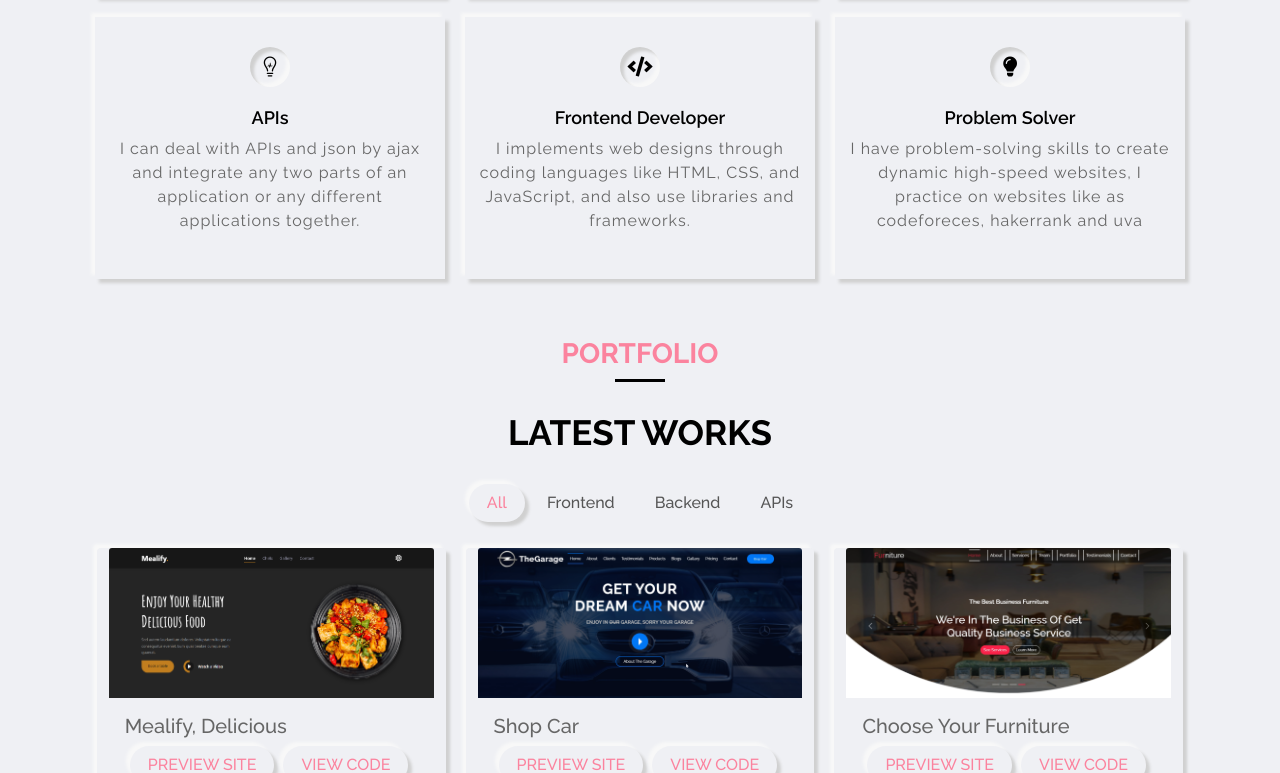
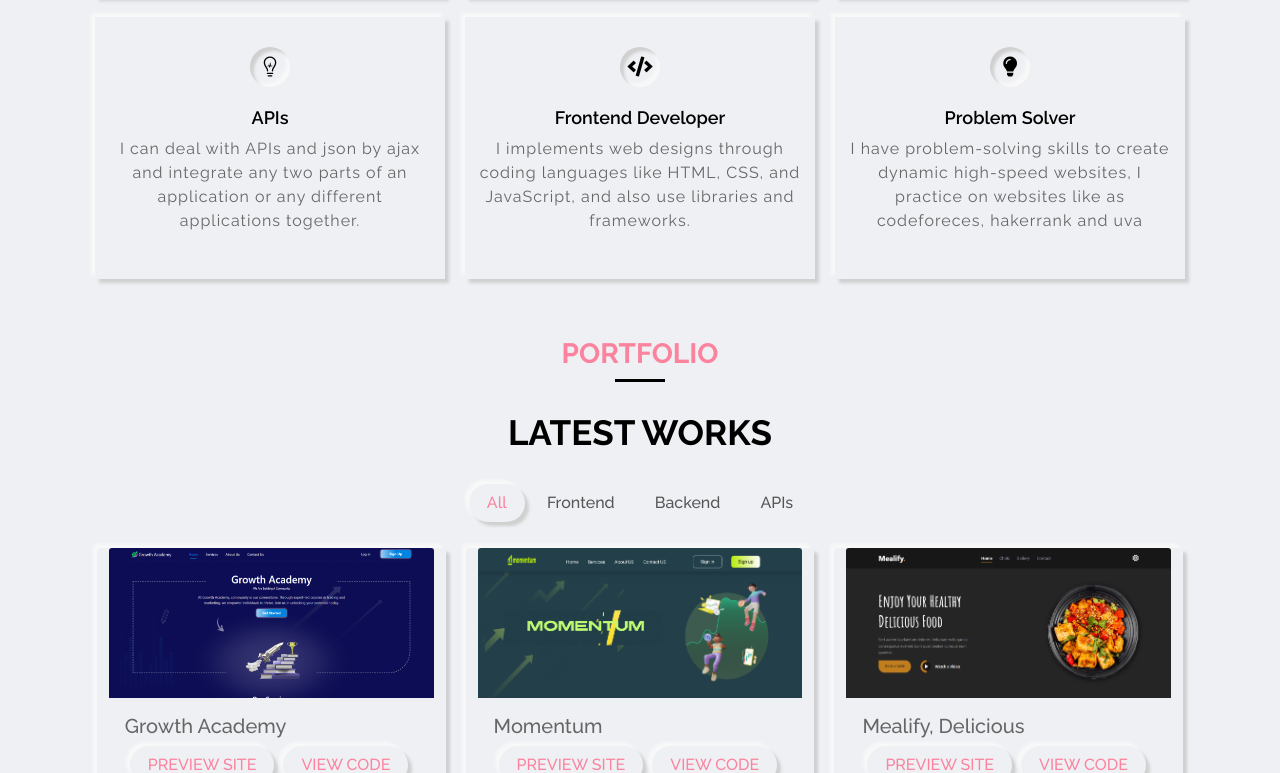
Before and after one commit to rezk55/RezkAbdelnabi, a plain HTML site: page index.html in a window 1280 px wide. Shown: the part 2027-2800 px from the top of the page. Drawn offline with nearby package versions, Linux system fonts and the light colour scheme.

Commit message:
Added new projects

```diff
--- a/index.html
+++ b/index.html
@@ -132,11 +132,7 @@
                     <div class="text d-flex align-items-center col-md-6">
                         <div class="info">
                             <p>Hello</p>
-<<<<<<< HEAD
                             <h2>I'm Rezk Abdelnabi</h2>
-=======
-                            <h2>I'm RezCoder</h2>
->>>>>>> c04a278c6f8f42f6a0a5441b164399afbc29fc19
                             <h1>Front End Developer</h1>
                             <a href="" class="btn-about-me outer-shadow hover-in-shadow">More About Me</a>
                         </div>
@@ -439,6 +435,29 @@
 
                 <!-- portfolio items start  -->
                 <div class="row portfolio-items justify-content-center mt-3">
+
+                     <!-- portfolio item start  -->
+                     <div class="mix category-frontend  category-apis card outer-shadow hover-in-shadow col-md-6 col-lg-4">
+                        <img src="images/thumb/project-14.png" class="card-img-top" alt="portfolio">
+                        <div class="card-body">
+                            <h5 class="card-title">Growth Academy</h5>
+                            <a href="https://growth-net.com/" class="btn outer-shadow hover-in-shadow">preview site</a>
+                            <a href="https://growth-net.com/" class="btn outer-shadow hover-in-shadow">view code</a>
+                        </div>
+                    </div>
+                    <!-- portfolio item end  -->
+
+                    <!-- portfolio item start  -->
+                    <div class="mix category-frontend  category-apis card outer-shadow hover-in-shadow col-md-6 col-lg-4">
+                        <img src="images/thumb/project-13.png" class="card-img-top" alt="portfolio">
+                        <div class="card-body">
+                            <h5 class="card-title">Momentum</h5>
+                            <a href="https://momentum-net.com/" class="btn outer-shadow hover-in-shadow">preview site</a>
+                            <a href="https://momentum-net.com/" class="btn outer-shadow hover-in-shadow">view code</a>
+                        </div>
+                    </div>
+                    <!-- portfolio item end  -->
+
                     <!-- portfolio item start  -->
                     <div class="mix category-frontend card outer-shadow hover-in-shadow col-md-6 col-lg-4">
                         <img src="images/thumb/project-1.png" class="card-img-top" alt="portfolio">
```
Also changed, not shown: images/thumb/project-13.png (added), images/thumb/project-14.png (added).
